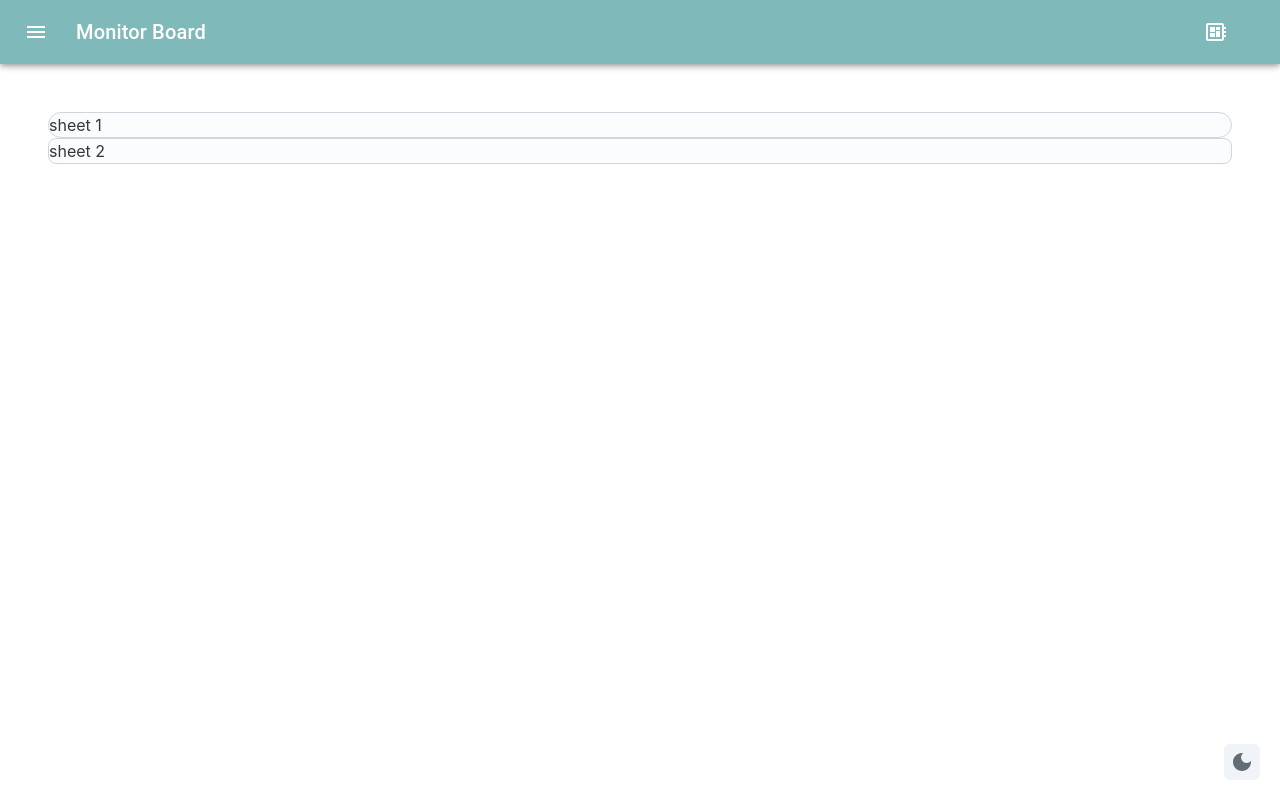
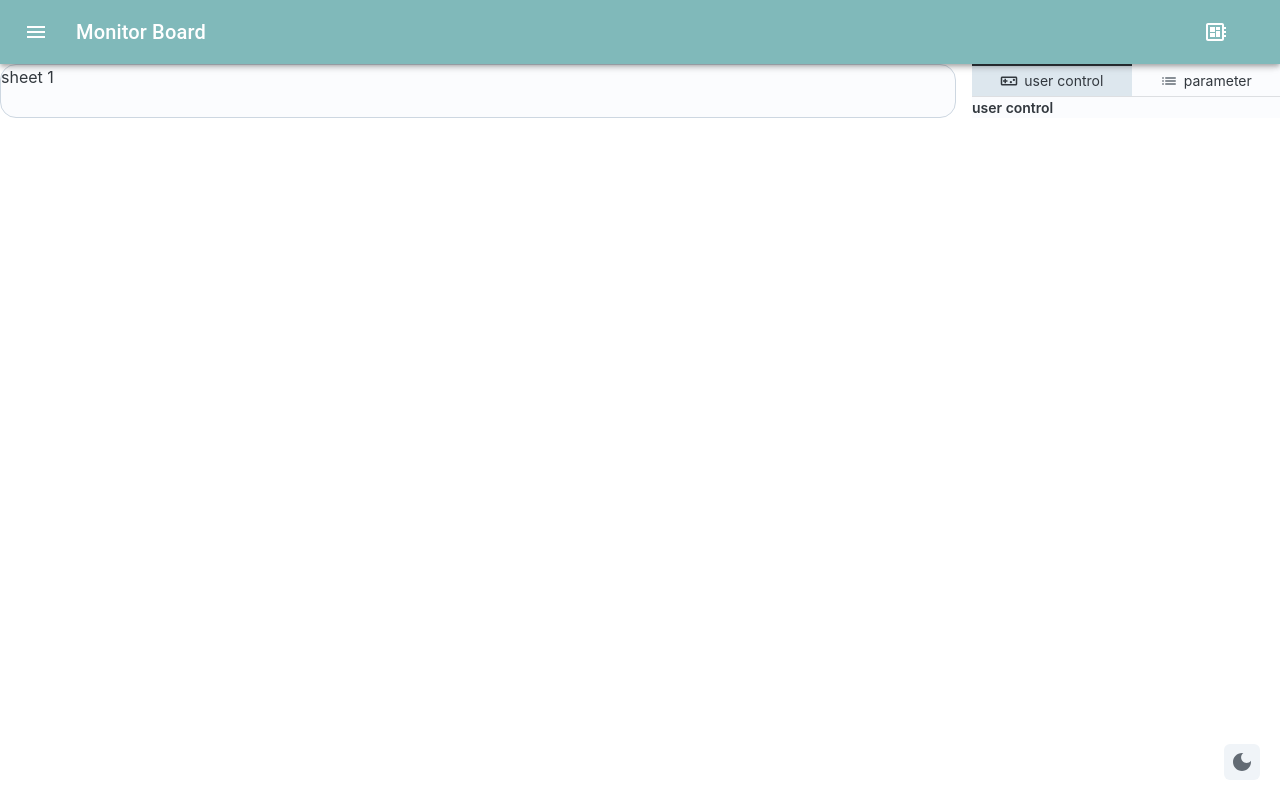
Before and after one commit to BlackTea12/mui_tutorial, a React (Create React App) app: page / in a window 1280 px wide. Built offline with nearby package versions, Linux system fonts and the light colour scheme.

Commit message:
added grid template and side tab bar

```diff
--- a/src/views/Home.js
+++ b/src/views/Home.js
@@ -1,17 +1,18 @@
 import * as React from 'react';
 import Box from '@mui/material/Box';
 import Sheet from '@mui/joy/Sheet';
+import SimpleTabPannel from '../components/SimpleTabPannel';
 
 export default function Home () {
   return (
     <React.Fragment>
-      <Box sx={{ p: 1, m: 5, flexDirection: 'row'}}>
-        <Sheet variant="outlined" color="neutral" sx={{ borderRadius: '16px', display: 'flex'}}>
+      <Box sx={{ display: 'grid', gridTemplateColumns: 'repeat(4, 1fr)', flexGrow: 1, gap: 2}}>
+        <Sheet variant="outlined" color="neutral" sx={{ borderRadius: '16px', gridColumn: '1/4'}}>
           sheet 1
         </Sheet>
-        <Sheet variant="outlined" color="neutral" sx={{ borderRadius: '8px', display: 'flex' }}>
-          sheet 2
-        </Sheet>
+        <Box sx={{ gridColumn: '4/5'}}>
+          <SimpleTabPannel/>
+        </Box>
       </Box>
     </React.Fragment>
   );
```
